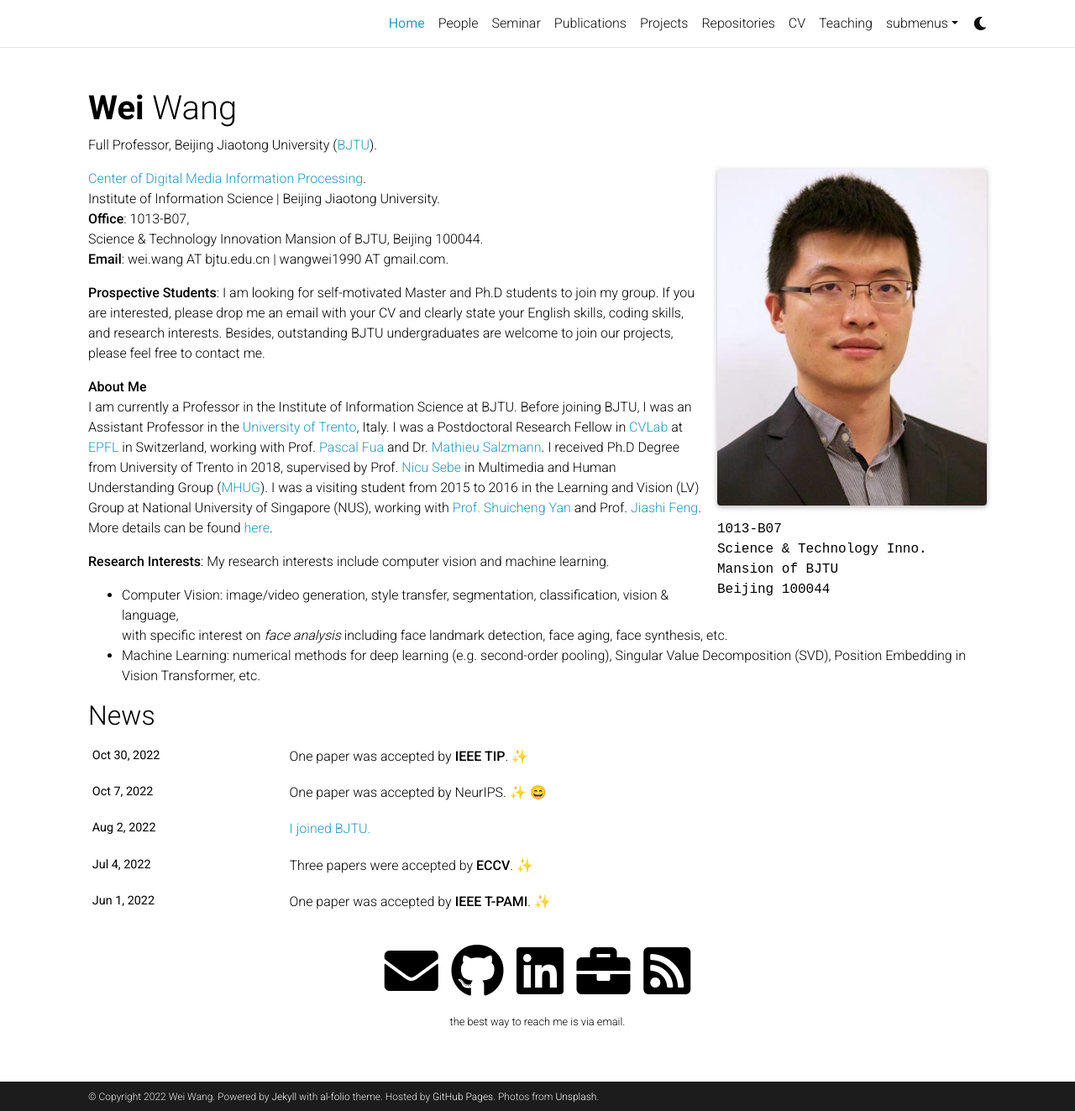
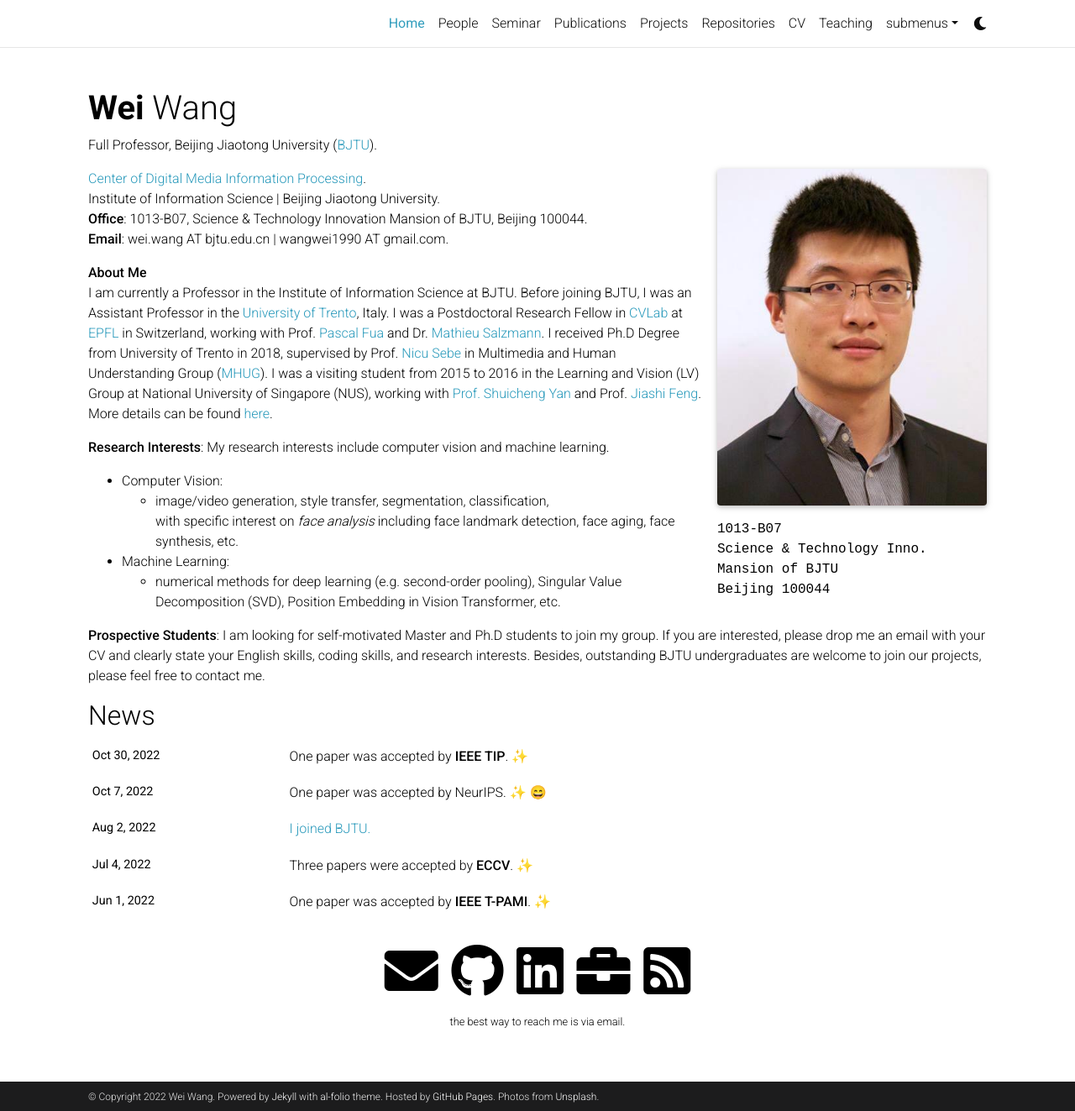
Before and after one commit to WeiWangTrento/WeiWangTrento.github.io, a Jekyll site: the page built from _pages/about.md, in a window 1280 px wide and 1323 px high. Shown: the whole window at 84% size. Built offline with Jekyll 4.4.1, drawn with Linux system fonts in a browser that asks for light colours; full-size pictures stand in for the smaller copies a plugin makes; emoji names are drawn with the system emoji font; comment, search, counter and statistics services are not loaded; a style sheet for code colours, icons or effects is not loaded; some of the changed lines change nothing that is shown.

Commit message:
Update about.md

```diff
--- a/_pages/about.md
+++ b/_pages/about.md
@@ -19,13 +19,8 @@ social: true  # includes social icons at the bottom of the page
 ---
 <a href='http://mepro.bjtu.edu.cn/'>Center of Digital Media Information Processing</a>. <br />
 Institute of Information Science | Beijing Jiaotong University. <br />
-**Office**: 1013-B07, <br />
-Science & Technology Innovation Mansion of BJTU, Beijing 100044. <br />
+**Office**: 1013-B07, Science & Technology Innovation Mansion of BJTU, Beijing 100044. <br />
 **Email**: wei.wang AT bjtu.edu.cn | wangwei1990 AT gmail.com. <br />
-
-**Prospective Students**: I am looking for self-motivated Master and Ph.D students to join my group.
-If you are interested, please drop me an email with your CV and clearly state your English skills, coding skills, and research interests.
-Besides, outstanding BJTU undergraduates are welcome to join our projects, please feel free to contact me.
 
 **About Me** <br />
 I am currently a Professor in the Institute of Information Science at BJTU.
@@ -37,6 +32,12 @@ More details can be found [here](/cv/).
 
 **Research Interests**:
 My research interests include computer vision and machine learning. <br />
-- Computer Vision: image/video generation, style transfer, segmentation, classification, vision & language, <br />
-with specific interest on *face analysis* including face landmark detection, face aging, face synthesis, etc. <br />
-- Machine Learning: numerical methods for deep learning (e.g. second-order pooling), Singular Value Decomposition (SVD), Position Embedding in Vision Transformer, etc. <br />
+- Computer Vision:
+  - image/video generation, style transfer, segmentation, classification, <br />
+  with specific interest on *face analysis* including face landmark detection, face aging, face synthesis, etc. <br />
+- Machine Learning:
+  - numerical methods for deep learning (e.g. second-order pooling), Singular Value Decomposition (SVD), Position Embedding in Vision Transformer, etc. <br />
+
+**Prospective Students**: I am looking for self-motivated Master and Ph.D students to join my group.
+If you are interested, please drop me an email with your CV and clearly state your English skills, coding skills, and research interests.
+Besides, outstanding BJTU undergraduates are welcome to join our projects, please feel free to contact me.
```
